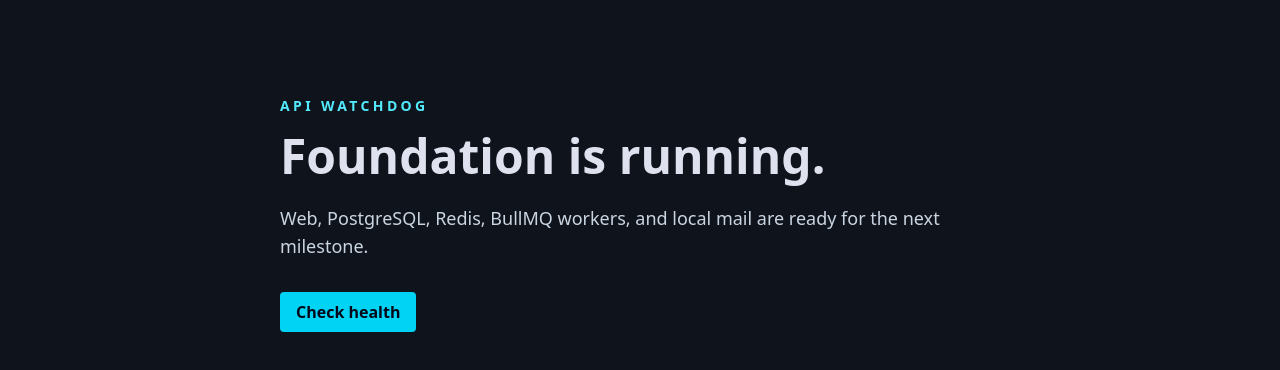
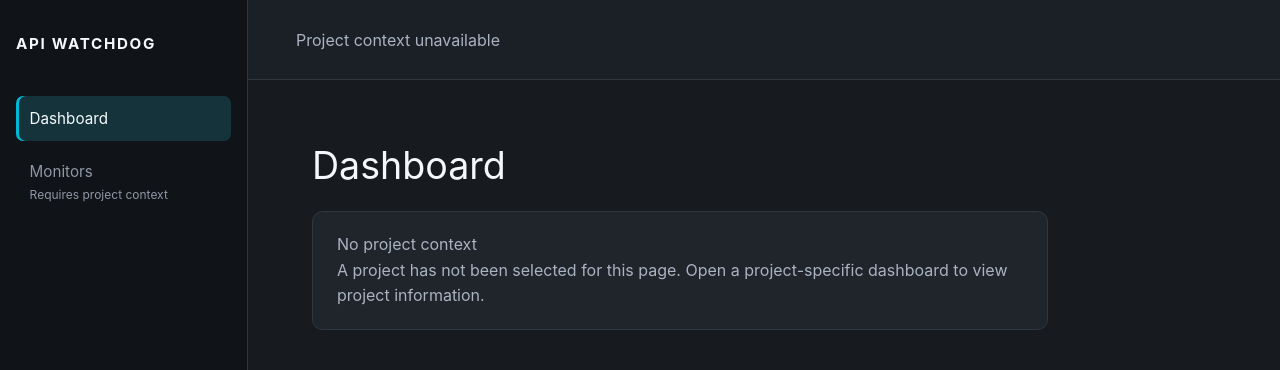
Before and after one commit to ValentinaAle/api-watchdog, a Next.js app in the folder apps/web/: page / in a window 1280 px wide. Shown: the top 370 px of the page. Built offline with nearby package versions, Linux system fonts and the light colour scheme.

Commit message:
feat(web): add accessible dashboard shell

```diff
--- a/apps/web/app/globals.css
+++ b/apps/web/app/globals.css
@@ -2,3 +2,49 @@
 
 :root { color-scheme: dark; background: #0f131c; }
 body { margin: 0; background: #0f131c; color: #dfe2ee; font-family: Geist, ui-sans-serif, system-ui, -apple-system, BlinkMacSystemFont, "Segoe UI", sans-serif; }
+
+.app-shell {
+  --shell-canvas: #171a1f;
+  --shell-sidebar: #101317;
+  --shell-topbar: #1b2027;
+  --shell-panel: #20242b;
+  --shell-accent: #00b8d4;
+  --shell-accent-bright: #00d4e8;
+  --shell-positive: #57d89a;
+  --shell-muted: #aab3c2;
+  --shell-line: #303741;
+  min-height: 100vh;
+  display: grid;
+  grid-template-columns: 248px minmax(0, 1fr);
+  color: #e8edf5;
+  background: var(--shell-canvas);
+  font-family: Inter, ui-sans-serif, system-ui, -apple-system, BlinkMacSystemFont, "Segoe UI", sans-serif;
+}
+
+.app-shell *, .app-shell *::before, .app-shell *::after { box-sizing: border-box; }
+.app-shell__skip-link { position: fixed; z-index: 10; top: 1rem; left: 1rem; transform: translateY(-180%); padding: .75rem 1rem; color: #061317; background: var(--shell-accent-bright); border-radius: .35rem; }
+.app-shell__skip-link:focus { transform: translateY(0); }
+.app-shell a:focus-visible { outline: 3px solid var(--shell-accent-bright); outline-offset: 3px; }
+.app-shell__sidebar { min-width: 0; padding: 1.5rem 1rem; background: var(--shell-sidebar); border-right: 1px solid var(--shell-line); }
+.app-shell__brand { display: inline-flex; align-items: center; min-height: 2.5rem; color: #f4f7fb; font-size: .95rem; font-weight: 750; letter-spacing: .11em; text-decoration: none; }
+.app-shell__nav { display: grid; gap: .5rem; margin-top: 2rem; }
+.app-shell__nav-link, .app-shell__nav-unavailable { display: block; min-width: 0; padding: .75rem .85rem; border-radius: .45rem; font-size: .95rem; line-height: 1.4; }
+.app-shell__nav-link { color: var(--shell-muted); text-decoration: none; }
+.app-shell__nav-link[aria-current="page"] { color: #f4fbfd; background: #15333a; box-shadow: inset 3px 0 var(--shell-accent); }
+.app-shell__nav-unavailable { color: #8e98a7; }
+.app-shell__nav-note { display: block; margin-top: .25rem; font-size: .75rem; }
+.app-shell__workspace { min-width: 0; }
+.app-shell__topbar { min-height: 80px; display: flex; align-items: center; padding: 1.25rem clamp(1.25rem, 4vw, 3rem); background: var(--shell-topbar); border-bottom: 1px solid var(--shell-line); color: var(--shell-muted); }
+.app-shell__content { width: 100%; max-width: 1180px; margin-inline: auto; padding: clamp(2rem, 5vw, 4rem); }
+.app-shell__content h1 { margin: 0; color: #f4f7fb; font-size: clamp(1.9rem, 4vw, 2.35rem); line-height: 1.15; }
+.app-shell__empty-state { max-width: 46rem; margin-top: 1.5rem; padding: 1.25rem 1.5rem; border: 1px solid var(--shell-line); border-radius: .65rem; background: var(--shell-panel); color: var(--shell-muted); line-height: 1.6; }
+
+@media (max-width: 767px) {
+  .app-shell { grid-template-columns: minmax(0, 1fr); align-content: start; }
+  .app-shell__sidebar { display: flex; flex-wrap: wrap; align-items: center; gap: .75rem 1rem; padding: .75rem 1rem; border-right: 0; border-bottom: 1px solid var(--shell-line); }
+  .app-shell__nav { display: flex; flex-wrap: wrap; gap: .25rem; margin: 0 0 0 auto; }
+  .app-shell__nav-link, .app-shell__nav-unavailable { padding: .6rem .65rem; }
+  .app-shell__nav-unavailable { max-width: 11rem; }
+  .app-shell__topbar { min-height: 64px; padding: .9rem 1rem; }
+  .app-shell__content { padding: 2rem 1rem; }
+}
--- a/apps/web/app/page.tsx
+++ b/apps/web/app/page.tsx
@@ -1,10 +1,16 @@
+import { AppShell } from "../components/shell/app-shell";
+
 export default function HomePage() {
   return (
-    <main className="mx-auto max-w-3xl px-6 py-24">
-      <p className="text-sm font-semibold tracking-[0.24em] text-cyan-300">API WATCHDOG</p>
-      <h1 className="mt-4 text-5xl font-bold">Foundation is running.</h1>
-      <p className="mt-6 text-lg text-slate-300">Web, PostgreSQL, Redis, BullMQ workers, and local mail are ready for the next milestone.</p>
-      <a className="mt-8 inline-block rounded bg-cyan-400 px-4 py-2 font-semibold text-slate-950" href="/api/health">Check health</a>
-    </main>
+    <AppShell>
+      <h1>Dashboard</h1>
+      <section className="app-shell__empty-state" aria-labelledby="context-title">
+        <h2 id="context-title">No project context</h2>
+        <p>
+          A project has not been selected for this page. Open a project-specific
+          dashboard to view project information.
+        </p>
+      </section>
+    </AppShell>
   );
 }
--- /dev/null
+++ b/apps/web/components/shell/app-shell.tsx
@@ -0,0 +1,57 @@
+import type { ReactNode } from "react";
+
+type AppShellProps = {
+  children: ReactNode;
+  projectId?: string;
+};
+
+function projectDashboardPath(projectId: string) {
+  return `/projects/${encodeURIComponent(projectId)}`;
+}
+
+export function AppShell({ children, projectId }: AppShellProps) {
+  const dashboardHref = projectId ? projectDashboardPath(projectId) : "/";
+  const monitorsHref = projectId
+    ? `${projectDashboardPath(projectId)}/monitors`
+    : undefined;
+
+  return (
+    <div className="app-shell">
+      <a className="app-shell__skip-link" href="#main-content">
+        Skip to main content
+      </a>
+      <aside className="app-shell__sidebar">
+        <a className="app-shell__brand" href={dashboardHref}>
+          API WATCHDOG
+        </a>
+        <nav className="app-shell__nav" aria-label="Primary navigation">
+          <a
+            className="app-shell__nav-link"
+            href={dashboardHref}
+            aria-current="page"
+          >
+            Dashboard
+          </a>
+          {monitorsHref ? (
+            <a className="app-shell__nav-link" href={monitorsHref}>
+              Monitors
+            </a>
+          ) : (
+            <span className="app-shell__nav-unavailable" aria-disabled="true">
+              Monitors
+              <span className="app-shell__nav-note">Requires project context</span>
+            </span>
+          )}
+        </nav>
+      </aside>
+      <div className="app-shell__workspace">
+        <header className="app-shell__topbar">
+          {projectId ? "Project dashboard" : "Project context unavailable"}
+        </header>
+        <main className="app-shell__content" id="main-content" tabIndex={-1}>
+          {children}
+        </main>
+      </div>
+    </div>
+  );
+}
```
Also changed, not shown: 1 other file (tests, documents, lock files or other folders).
